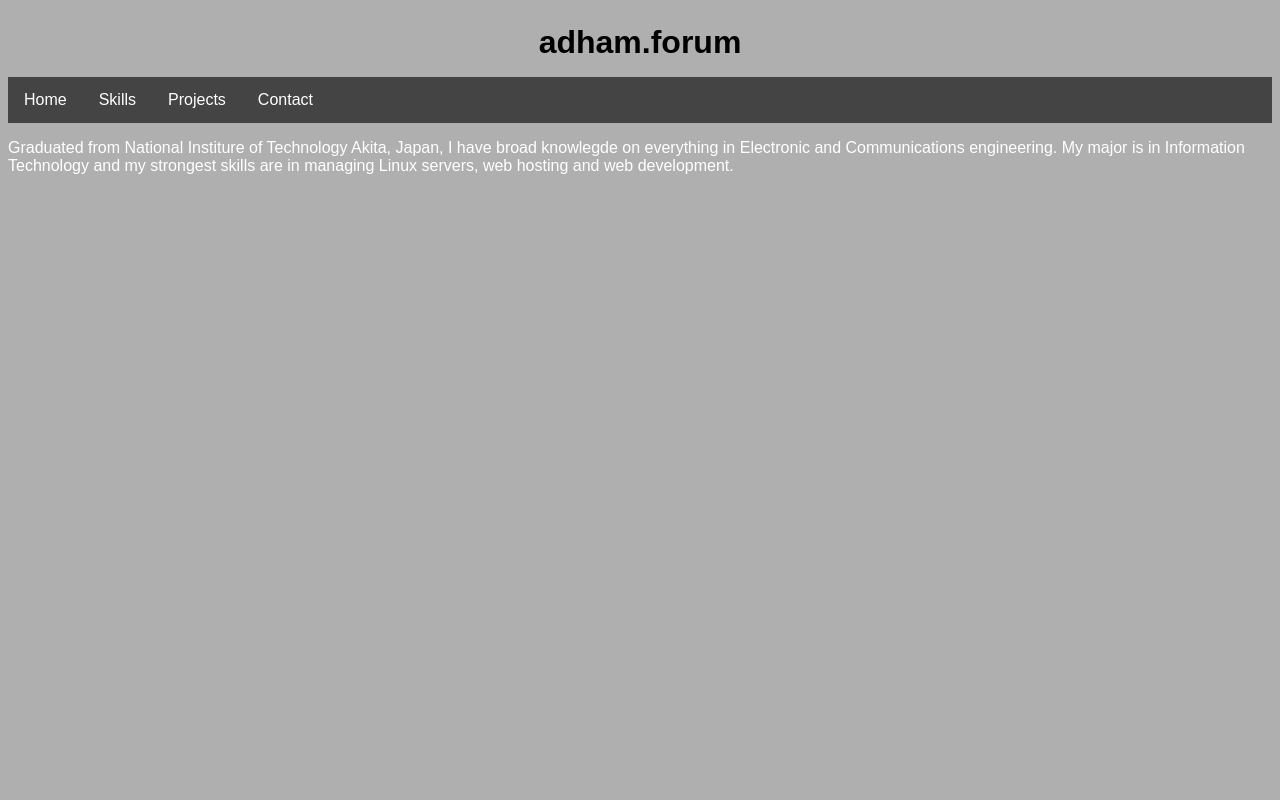
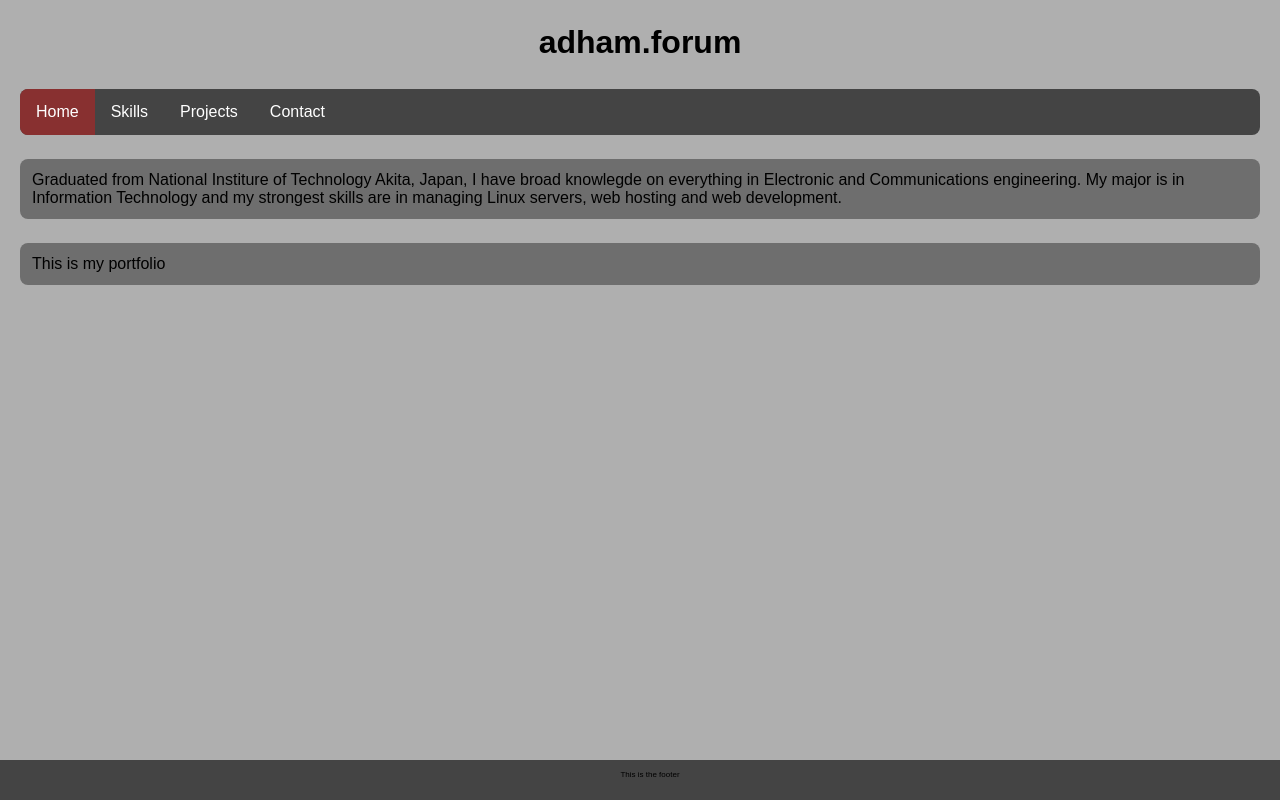
Before and after one commit to 90XV/portfolio, a Flask app: page /home in a window 1280 px wide. Run offline with Flask 3, Linux system fonts and the light colour scheme; some web fonts are replaced.

Commit message:
mini update

```diff
--- a/app.py
+++ b/app.py
@@ -6,7 +6,6 @@ app = Flask(__name__)
 def page_not_found(error):
     return redirect(url_for('index'))
 
-#import routes
 @app.route('/')
 def index():
     return render_template("index.html")
@@ -31,5 +30,9 @@ def fyp():
 def personal():
     return render_template("personal.html")
 
+#POST STUFF
+@app.route('/submit_contact', methods=['POST'])
+def submit_contact():
+    return render_template("personal.html")
 if __name__ == '__main__':
     app.run()
--- a/static/styles.css
+++ b/static/styles.css
@@ -4,7 +4,6 @@ body {
 }
 
 .page{
-
   display: flex;
   flex-direction: column;
 }
@@ -22,10 +21,11 @@ h1.main-title {
 
 ul {
   list-style-type: none;
-  margin: 0;
+  margin: 0.75rem;
   padding: 0;
   overflow: hidden;
   background-color: #444444;
+  border-radius: 0.5rem;
 }
 
 li {
@@ -42,8 +42,12 @@ li a, .dropbtn {
 
 li a:hover, .dropdown:hover .dropbtn {
   background-color: rgb(136, 48, 48);
+  color: rgb(255, 255, 255);
 }
-
+li a.active {
+  background-color: rgb(136, 48, 48);
+  color: white;
+}
 li.dropdown {
   display: inline-block;
 }
@@ -65,7 +69,10 @@ li.dropdown {
   text-align: left;
 }
 
-.dropdown-content a:hover {background-color: #f1f1f1;}
+.dropdown-content a:hover {
+  background-color: #b1b1b1;
+  color:black;
+}
 
 .dropdown:hover .dropdown-content {
   display: block;
@@ -73,8 +80,34 @@ li.dropdown {
 
 .main-body{
   color: #444444;
+  display: flex;
+  flex-direction: row;
 }
 
-.main-body p{
-  color: white;
+.block-text{
+  color: rgb(0, 0, 0);
+  font-size: 1rem;
+  background-color: #6e6e6e;
+  padding: 0.75rem;
+  margin: 0.75rem;
+  border-radius: 0.5rem;
 }
+
+.contact-box{
+  display: flex;
+  flex-direction: column;
+  align-items: center;
+  justify-content: center;
+}
+
+.footer-text{
+  font-size: 0.5rem;
+  position: fixed;
+  bottom: 0;
+  left:0;
+  width: 100%;
+  height: 2.5%;
+  background-color: #444444;
+  padding:10px;
+  text-align: center;
+}
--- a/templates/base.html
+++ b/templates/base.html
@@ -16,18 +16,21 @@
         <h1 class="main-title">adham.forum</h1>
     <div class="nav-bar">
     <ul>
-          <li><a href="home">Home</a></li>
-          <li><a href="skills">Skills</a></li>
+          <li><a href="home" {% if request.endpoint == 'home' %}class="active"{% endif %}>Home</a></li>
+          <li><a href="skills" {% if request.endpoint == 'skills' %}class="active"{% endif %}>Skills</a></li>
           <li class="dropdown">
             <a href="javascript:void(0)" class="dropbtn">Projects</a>
               <div class="dropdown-content">
-              <a href="personal">Personal project</a>
-              <a href="fyp">Final Year Project</a>
+              <a href="personal" {% if request.endpoint == 'personal' %}class="active"{% endif %}>Personal project</a>
+              <a href="fyp" {% if request.endpoint == 'fyp' %}class="active"{% endif %}>Final Year Project</a>
           </li>
-          <li><a href="contact">Contact</a></li>
+          <li><a href="contact" {% if request.endpoint == 'contact' %}class="active"{% endif %}>Contact</a></li>
     </div>
     {% block content %}
     {% endblock %}
     </div>
+    <footer class ="footer-text">
+        This is the footer
+    </footer>
 </body>
 </html>
--- a/templates/index.html
+++ b/templates/index.html
@@ -5,6 +5,11 @@
 
 {% block content %}
     <div class="main-body">
-        <p>Graduated from National Institure of Technology Akita, Japan, I have broad knowlegde on everything in Electronic and Communications engineering. My major is in Information Technology and my strongest skills are in managing Linux servers, web hosting and web development.</p>
+        <p class="block-text">
+            Graduated from National Institure of Technology Akita, Japan, I have broad knowlegde on everything in Electronic and Communications engineering. My major is in Information Technology and my strongest skills are in managing Linux servers, web hosting and web development.
+        </p>
     </div>
+        <p class="block-text">
+            This is my portfolio
+        </p>
 {% endblock %}
```
Also changed, not shown: templates/contact.html (added, +23 -0 lines).
